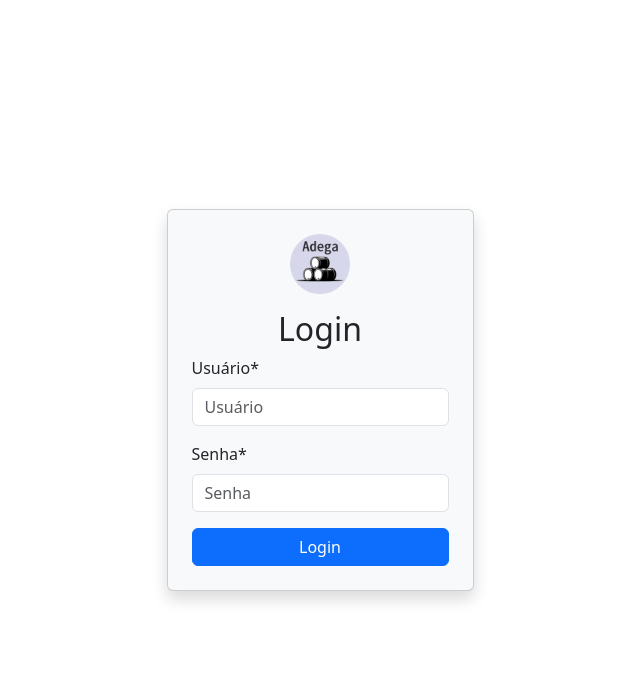
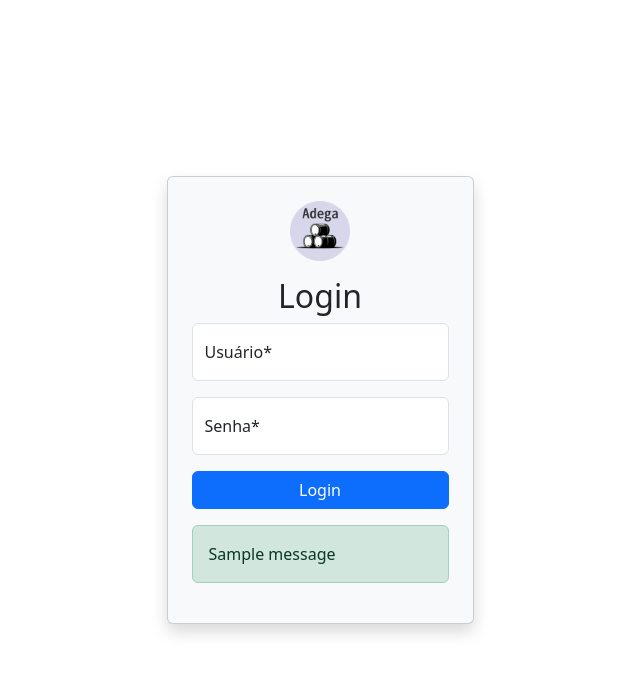
Before and after one commit to rocharv/adega, a Django app: page /login/ in a window 1280 px wide. Shown: the top 674 px of the page, without its empty margins (320-960 px from the left). Run offline with Django 5.2, Linux system fonts and the light colour scheme; tables that the repository leaves empty hold one stand-in row (values such as "Sample post"); one stand-in notice (Sample message) is shown; some libraries are stand-ins or nearby versions.

Commit message:
fix: field errors were been verified by the browser

```diff
--- a/adega/settings.py
+++ b/adega/settings.py
@@ -134,4 +134,5 @@ DEFAULT_AUTO_FIELD = 'django.db.models.BigAutoField'
 
 
 # Crispy Forms Settings
+CRISPY_ALLOWED_TEMPLATE_PACKS = "bootstrap5"
 CRISPY_TEMPLATE_PACK = "bootstrap5"
--- a/home/forms.py
+++ b/home/forms.py
@@ -1,4 +1,7 @@
 # forms.py
+from crispy_bootstrap5.bootstrap5 import FloatingField
+from crispy_forms.helper import FormHelper
+from crispy_forms.layout import Field, Layout, Submit
 from django import forms
 
 
@@ -12,3 +15,19 @@ class LoginForm(forms.Form):
         label="Senha",
         widget=forms.PasswordInput(attrs={"placeholder": "Senha"})
     )
+
+    def __init__(self, *args, is_view_only=False ,**kwargs):
+        super().__init__(*args, **kwargs)
+        self.helper = FormHelper()
+        # Set the form tag attributes
+        self.helper.form_class = 'form-floating'
+        self.helper.form_method = 'post'
+        self.helper.attrs = {
+            "novalidate": "novalidate",
+        }
+        # Set the layout of the form
+        self.helper.layout = Layout(
+            FloatingField("username"),
+            FloatingField("password"),
+        )
+        self.helper.add_input(Submit("submit", "Login", css_class="w-100"))
--- a/home/templates/home/login.html
+++ b/home/templates/home/login.html
@@ -4,18 +4,36 @@
 {% block content %}
   <div class="d-flex justify-content-center align-items-center" style="height: 100vh;">
     <div class="card shadow bg-body-tertiary p-4" style="min-width: 300px; max-width: 400px;">
-      <!-- image in the center -->
       <div class="text-center mb-3">
         <img src="{% static 'home/images/adega_logo.png' %}" alt="adega_logo" style="width: 60px;height: 60px;">
       </div>
       <h2 class="text-center">Login</h2>
-      <form method="post" novalidate>
-        {% csrf_token %}
-        {{ form|crispy }}
-        <div class="d-grid mt-3">
-          <button type="submit" class="btn btn-primary">Login</button>
-        </div>
-      </form>
+      {% crispy form %}
+      {% if messages %}
+        {% for message in messages %}
+          <!-- success messages-->
+          {% if message.tags == 'success' %}
+            <div class="alert alert-success" role="alert">
+              {{ message }}
+            </div>
+          {% endif %}
+          <!-- error messages-->
+          {% if message.tags == 'error' %}
+            <div class="alert alert-danger" role="alert">
+              {{ message }}
+            </div>
+          {% endif %}
+          <!-- warning messages-->
+          {% if message.tags == 'warning' %}
+            <div class="alert alert-warning" role="alert">
+              {{ message }}
+            </div>
+          {% endif %}
+        {% endfor %}
+      {% endif %}
+      <!-- <div class="d-grid mt-3">
+        <button type="submit" class="btn btn-primary">Login</button>
+      </div> -->
     </div>
   </div>
 {% endblock %}
--- a/home/urls.py
+++ b/home/urls.py
@@ -4,4 +4,5 @@ from . import views
 urlpatterns = [
     path('', views.home_index, name='home_index'),
     path('login/', views.home_login, name='home_login'),
+    path('logout/', views.home_logout, name='home_logout'),
 ]
--- a/home/views.py
+++ b/home/views.py
@@ -1,7 +1,8 @@
 from .forms import LoginForm
 from django.contrib.auth.models import User
 from django.shortcuts import render, redirect
-from django.contrib.auth import authenticate, login
+from django.contrib.auth import authenticate, login, logout
+from django.contrib import messages
 
 
 def home_index(request):
@@ -21,5 +22,14 @@ def home_login(request):
                 login(request, user)
                 return redirect("home_index")
             else:
-                form.add_error(None, "Invalid username or password.")
+                form.add_error(None, "Usuário ou senha inválidos.")
     return render(request, "home/login.html", {"form": form})
+
+def home_logout(request):
+    if request.user.is_authenticated:
+        logout(request)
+        # successfully logged out message
+        messages.success(request, "Você saiu com sucesso.")
+    else:
+        messages.warning(request, "Você não está logado.")
+    return redirect("home_login")
```
